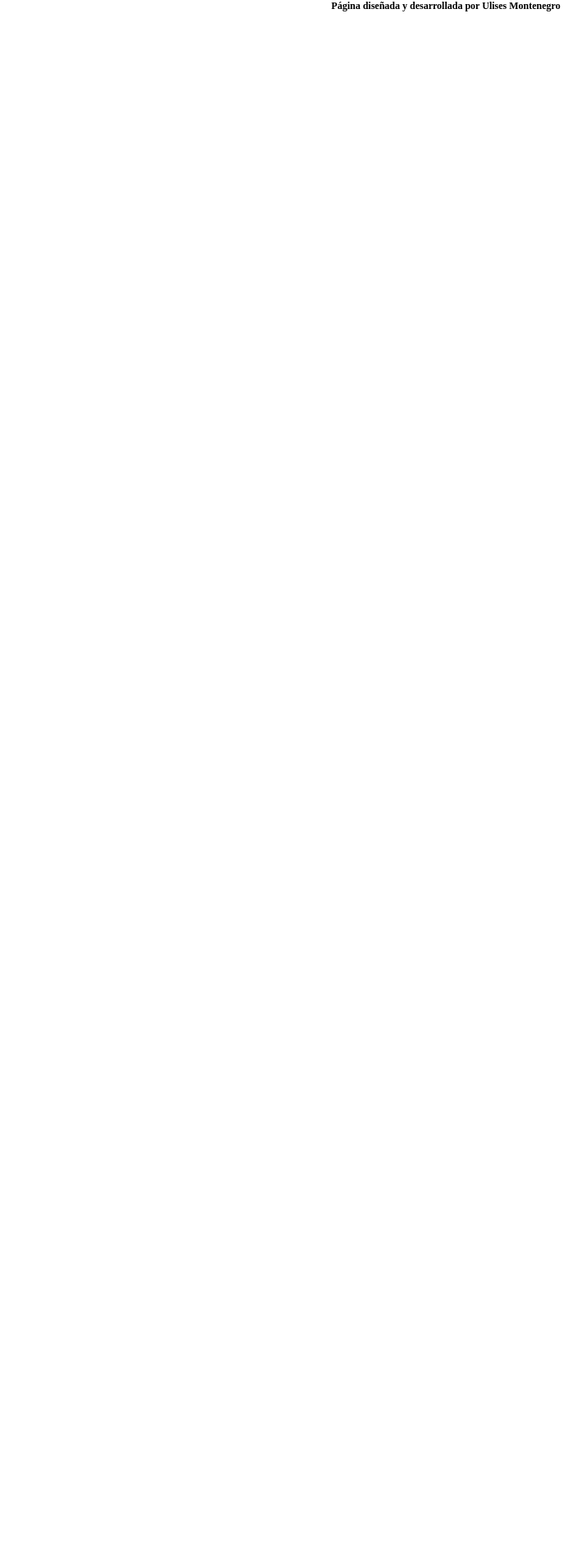
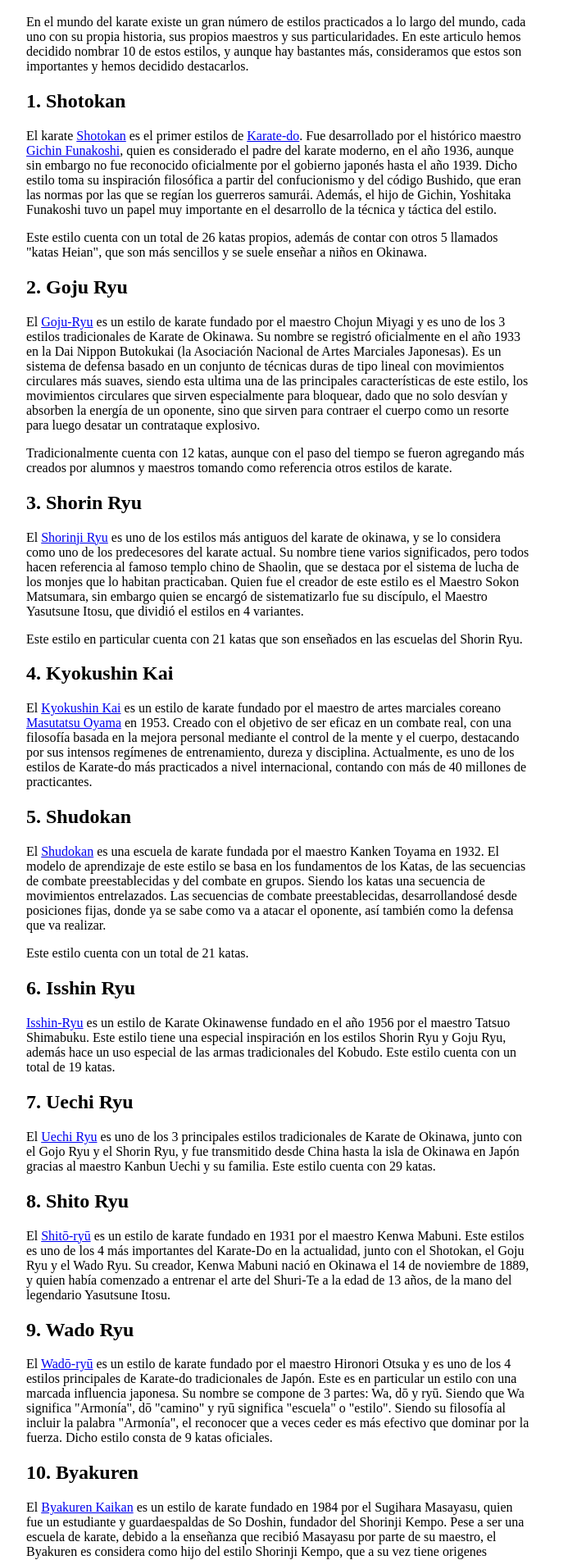
Before and after one commit to Ulise22/karate-info, a Next.js app: page /articulos/10-estilos-karate in a window 1280 px wide. Before the commit this address had no page. Shown: the part 897-2800 px from the top of the page at 82% size, without its empty margins (96-811 px from the left). Before the commit the page ends 924 px from the top, so only its background shows below. Built offline with nearby package versions, Linux system fonts and the light colour scheme; a web font is replaced by a local one.

Commit message:
top10 estilos de karate article done

```diff
--- /dev/null
+++ b/src/app/articulos/(articles-list)/(10-20)/10-estilos-karate/page.tsx
@@ -0,0 +1,39 @@
+import ArticlesHero from '@/components/ArticlesHero'
+import styles from '../../../article.module.css'
+import diezEstilos from '@/assets/articles-big/10-estilos (2).jpg'
+import Link from 'next/link'
+
+export default function Haito () {
+    return(
+        <main className={styles.article}>
+            <ArticlesHero title='Top 10 Estilos de Karate' img={diezEstilos} />
+            <section className={styles.article__container}>
+                <p>En el mundo del karate existe un gran número de estilos practicados a lo largo del mundo, cada uno con su propia historia, sus propios maestros y sus particularidades. En este articulo hemos decidido nombrar 10 de estos estilos, y aunque hay bastantes más, consideramos que estos son importantes y hemos decidido destacarlos.</p>
+                <h2 className={styles.article__subtitle}>1. Shotokan</h2>
+                <p>El karate <Link href='/estilos/karate-shotokan'>Shotokan</Link> es el primer estilos de <Link href='/articulos/karate-do'>Karate-do</Link>. Fue desarrollado por el histórico maestro <Link href='/peleadores/gichin-funakoshi'>Gichin Funakoshi</Link>, quien es considerado el padre del karate moderno, en el año 1936, aunque sin embargo no fue reconocido oficialmente por el gobierno japonés hasta el año 1939. Dicho estilo toma su inspiración filosófica a partir del confucionismo y del código Bushido, que eran las normas por las que se regían los guerreros samurái. Además, el hijo de Gichin, Yoshitaka Funakoshi tuvo un papel muy importante en el desarrollo de la técnica y táctica del estilo.</p>
+                <p>Este estilo cuenta con un total de 26 katas propios, además de contar con otros 5 llamados &quot;katas Heian&quot;, que son más sencillos y se suele enseñar a niños en Okinawa.</p>
+                <h2>2. Goju Ryu</h2>
+                <p>El <Link href='/estilos/gojuryu'>Goju-Ryu</Link> es un estilo de karate fundado por el maestro Chojun Miyagi y es uno de los 3 estilos tradicionales de Karate de Okinawa. Su nombre se registró oficialmente en el año 1933 en la Dai Nippon Butokukai (la Asociación Nacional de Artes Marciales Japonesas). Es un sistema de defensa basado en un conjunto de técnicas duras de tipo lineal con movimientos circulares más suaves, siendo esta ultima una de las principales características de este estilo, los movimientos circulares que sirven especialmente para bloquear, dado que no solo desvían y absorben la energía de un oponente, sino que sirven para contraer el cuerpo como un resorte para luego desatar un contrataque explosivo.</p>
+                <p>Tradicionalmente cuenta con 12 katas, aunque con el paso del tiempo se fueron agregando más creados por alumnos y maestros tomando como referencia otros estilos de karate.</p>
+                <h2>3. Shorin Ryu</h2>
+                <p>El <Link href='/estilos/shorinji-ryu'>Shorinji Ryu</Link> es uno de los estilos más antiguos del karate de okinawa, y se lo considera como uno de los predecesores del karate actual. Su nombre tiene varios significados, pero todos hacen referencia al famoso templo chino de Shaolin, que se destaca por el sistema de lucha de los monjes que lo habitan practicaban. Quien fue el creador de este estilo es el Maestro Sokon Matsumara, sin embargo quien se encargó de sistematizarlo fue su discípulo, el Maestro Yasutsune Itosu, que dividió el estilos en 4 variantes.</p>
+                <p>Este estilo en particular cuenta con 21 katas que son enseñados en las escuelas del Shorin Ryu.</p>
+                <h2>4. Kyokushin Kai</h2>
+                <p>El <Link href='/estilos/kyokushin-kai'>Kyokushin Kai</Link> es un estilo de karate fundado por el maestro de artes marciales coreano <Link href='/peleadores/masutatsu-oyama'>Masutatsu Oyama</Link> en 1953. Creado con el objetivo de ser eficaz en un combate real, con una filosofía basada en la mejora personal mediante el control de la mente y el cuerpo, destacando por sus intensos regímenes de entrenamiento, dureza y disciplina. Actualmente, es uno de los estilos de Karate-do más practicados a nivel internacional, contando con más de 40 millones de practicantes.</p>
+                <h2>5. Shudokan</h2>
+                <p>El <Link href='/estilos/karate-shudokan'>Shudokan</Link> es una escuela de karate fundada por el maestro Kanken Toyama en 1932. El modelo de aprendizaje de este estilo se basa en los fundamentos de los Katas, de las secuencias de combate preestablecidas y del combate en grupos. Siendo los katas una secuencia de movimientos entrelazados. Las secuencias de combate preestablecidas, desarrollandosé desde posiciones fijas, donde ya se sabe como va a atacar el oponente, así también como la defensa que va realizar.</p>
+                <p>Este estilo cuenta con un total de 21 katas.</p>
+                <h2>6. Isshin Ryu</h2>
+                <p><Link href='/estilos/isshin-ryu'>Isshin-Ryu</Link> es un estilo de Karate Okinawense fundado en el año 1956 por el maestro Tatsuo Shimabuku. Este estilo tiene una especial inspiración en los estilos Shorin Ryu y Goju Ryu, además hace un uso especial de las armas tradicionales del Kobudo. Este estilo cuenta con un total de 19 katas.</p>
+                <h2>7. Uechi Ryu</h2>
+                <p>El <Link href='/estilos/uechi-ryu'>Uechi Ryu</Link> es uno de los 3 principales estilos tradicionales de Karate de Okinawa, junto con el Gojo Ryu y el Shorin Ryu, y fue transmitido desde China hasta la isla de Okinawa en Japón gracias al maestro Kanbun Uechi y su familia. Este estilo cuenta con 29 katas.</p>
+                <h2>8. Shito Ryu</h2>
+                <p>El <Link href='/estilos/shito-ryu'>Shitō-ryū</Link> es un estilo de karate fundado en 1931 por el maestro Kenwa Mabuni. Este estilos es uno de los 4 más importantes del Karate-Do en la actualidad, junto con el Shotokan, el Goju Ryu y el Wado Ryu. Su creador, Kenwa Mabuni nació en Okinawa el 14 de noviembre de 1889, y quien había comenzado a entrenar el arte del Shuri-Te a la edad de 13 años, de la mano del legendario Yasutsune Itosu.</p>
+                <h2>9. Wado Ryu</h2>
+                <p>El <Link href='/estilos/wado-ryu'>Wadō-ryū</Link> es un estilo de karate fundado por el maestro Hironori Otsuka y es uno de los 4 estilos principales de Karate-do tradicionales de Japón. Este es en particular un estilo con una marcada influencia japonesa. Su nombre se compone de 3 partes: Wa, dō y ryū. Siendo que Wa significa &quot;Armonía&quot;, dō &quot;camino&quot; y ryū significa &quot;escuela&quot; o &quot;estilo&quot;. Siendo su filosofía al incluir la palabra &quot;Armonía&quot;, el reconocer que a veces ceder es más efectivo que dominar por la fuerza. Dicho estilo consta de 9 katas oficiales.</p>
+                <h2>10. Byakuren</h2>
+                <p>El <Link href='/estilos/karate-byakuren'>Byakuren Kaikan</Link> es un estilo de karate fundado en 1984 por el Sugihara Masayasu, quien fue un estudiante y guardaespaldas de So Doshin, fundador del Shorinji Kempo. Pese a ser una escuela de karate, debido a la enseñanza que recibió Masayasu por parte de su maestro, el Byakuren es considera como hijo del estilo Shorinji Kempo, que a su vez tiene origenes estrechamente relacionados con el Kung Fu Shaolin.</p>
+            </section>
+        </main>
+    )
+}
--- a/src/app/articulos/page.tsx
+++ b/src/app/articulos/page.tsx
@@ -22,6 +22,7 @@ import femenino from '@/assets/articles-preview/femenino.jpg'
 import senteNashi from '@/assets/articles-preview/ni_sante_nashi.jpg'
 import os from '@/assets/articles-preview/oss.png'
 import wkf from '@/assets/articles-preview/wkf.webp'
+import diezEstilos from '@/assets/articles-preview/10-estilos.jpg'
 
 export default function Articulos () {
     return(
@@ -70,6 +71,7 @@ export default function Articulos () {
                 <ArticleCard artiURL='/articulos/karate-ni-sente-nashi' artImage={senteNashi} title='Karate Ni Sente Nashi' text='La frase "Karate ni Sente Nashi" es una de las más importantes del karate...' />
                 <ArticleCard artiURL='/articulos/karate-os' artImage={os} title='Karate Oss' text='Oss es una palabra que se usa constantemente en karate, pero ¿qué significa realmente?' />
                 <ArticleCard artiURL='/articulos/reglas-karate-wkf' artImage={wkf} title='Reglas de Karate' text='Las reglas que deben aplicarse al karate segun Federación Mundial de Karate...' />
+                <ArticleCard artiURL='/articulos/10-estilos-karate' artImage={diezEstilos} title='10 Estilos de Karate' text='10 de los estilos más populares y practicados en el mundo del karate...' />
             </section>
         </main>
     )
--- a/src/components/Footer.tsx
+++ b/src/components/Footer.tsx
@@ -11,7 +11,7 @@ export default function Footer () {
                 <li><Link className={styles.footer__link} href='/privacidad'>Política de Privacidad</Link></li>
             </ul>
             <div className={styles.footer__line} />
-            <p className={styles.footer__p}>Página diseñada y desarrollada por Ulises Montenegro</p>
+            <p className={styles.footer__p}>Página diseñada y desarrollada por MakDev</p>
         </footer>
     )
 }
```
Also changed, not shown: src/assets/articles-big/10-estilos (2).jpg (added), src/assets/articles-preview/10-estilos.jpg (added).
